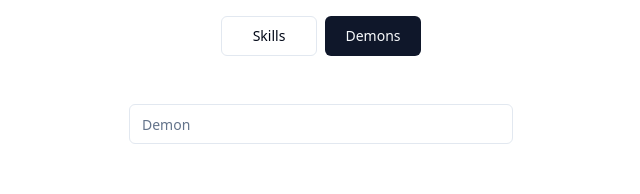
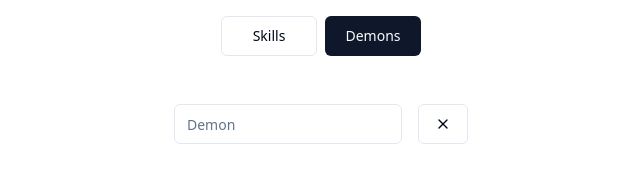
Before and after one commit to eyenalxai/smtv, a Next.js app: page /demons in a window 1280 px wide. Shown: the top 194 px of the page, without its empty margins (319-959 px from the left). Built offline with nearby package versions, Linux system fonts and the light colour scheme.

Commit message:
feat: add demon name context and integrate with demon search component

```diff
--- a/components/context/context-provider.tsx
+++ b/components/context/context-provider.tsx
@@ -1,3 +1,4 @@
+import { DemonNameContextProvider } from "@/components/context/demon-name"
 import { SkillNameContextProvider } from "@/components/context/skill-name"
 import type { ReactNode } from "react"
 
@@ -6,5 +7,9 @@ type ContextProviderProps = {
 }
 
 export const ContextProvider = ({ children }: ContextProviderProps) => {
-	return <SkillNameContextProvider>{children}</SkillNameContextProvider>
+	return (
+		<DemonNameContextProvider>
+			<SkillNameContextProvider>{children}</SkillNameContextProvider>
+		</DemonNameContextProvider>
+	)
 }
--- /dev/null
+++ b/components/context/demon-name.tsx
@@ -0,0 +1,28 @@
+import { type Dispatch, type ReactNode, type SetStateAction, createContext, useState } from "react"
+
+export const DemonNameContext = createContext<
+	| {
+			demonName: string
+			setDemonName: Dispatch<SetStateAction<string>>
+	  }
+	| undefined
+>(undefined)
+
+type DemonNameContextProviderProps = {
+	children: ReactNode
+}
+
+export const DemonNameContextProvider = ({ children }: DemonNameContextProviderProps) => {
+	const [demonName, setDemonName] = useState("")
+
+	return (
+		<DemonNameContext.Provider
+			value={{
+				demonName,
+				setDemonName
+			}}
+		>
+			{children}
+		</DemonNameContext.Provider>
+	)
+}
--- a/components/demon/demon-search.tsx
+++ b/components/demon/demon-search.tsx
@@ -1,16 +1,23 @@
 "use client"
 
 import { DemonFetcher } from "@/components/demon/demon-fetcher"
+import { Button } from "@/components/ui/button"
 import { Input } from "@/components/ui/input"
+import { useDemonName } from "@/lib/hooks/demon-name-context"
 import { cn } from "@/lib/utils"
-import { useState } from "react"
+import { X } from "lucide-react"
 
 export const DemonSearch = () => {
-	const [demonName, setDemonName] = useState<string>("")
+	const { demonName, setDemonName } = useDemonName()
 
 	return (
 		<div className={cn("flex", "flex-col", "items-center", "justify-center", "gap-8", "w-full")}>
-			<Input placeholder={"Demon"} value={demonName} onChange={(e) => setDemonName(e.target.value)} />
+			<div className={cn("flex", "flex-row", "justify-center", "items-center", "gap-4")}>
+				<Input placeholder={"Demon"} value={demonName} onChange={(e) => setDemonName(e.target.value)} />
+				<Button variant="outline" onClick={() => setDemonName("")}>
+					<X className={"size-4"} />
+				</Button>
+			</div>
 			{demonName.length >= 2 && <DemonFetcher demonName={demonName} />}
 		</div>
 	)
--- /dev/null
+++ b/lib/hooks/demon-name-context.ts
@@ -0,0 +1,10 @@
+import { DemonNameContext } from "@/components/context/demon-name"
+import { useContext } from "react"
+
+export const useDemonName = () => {
+	const context = useContext(DemonNameContext)
+	if (context === undefined) {
+		throw new Error("useDemonName must be used within a DemonNameContextProvider")
+	}
+	return context
+}
```
